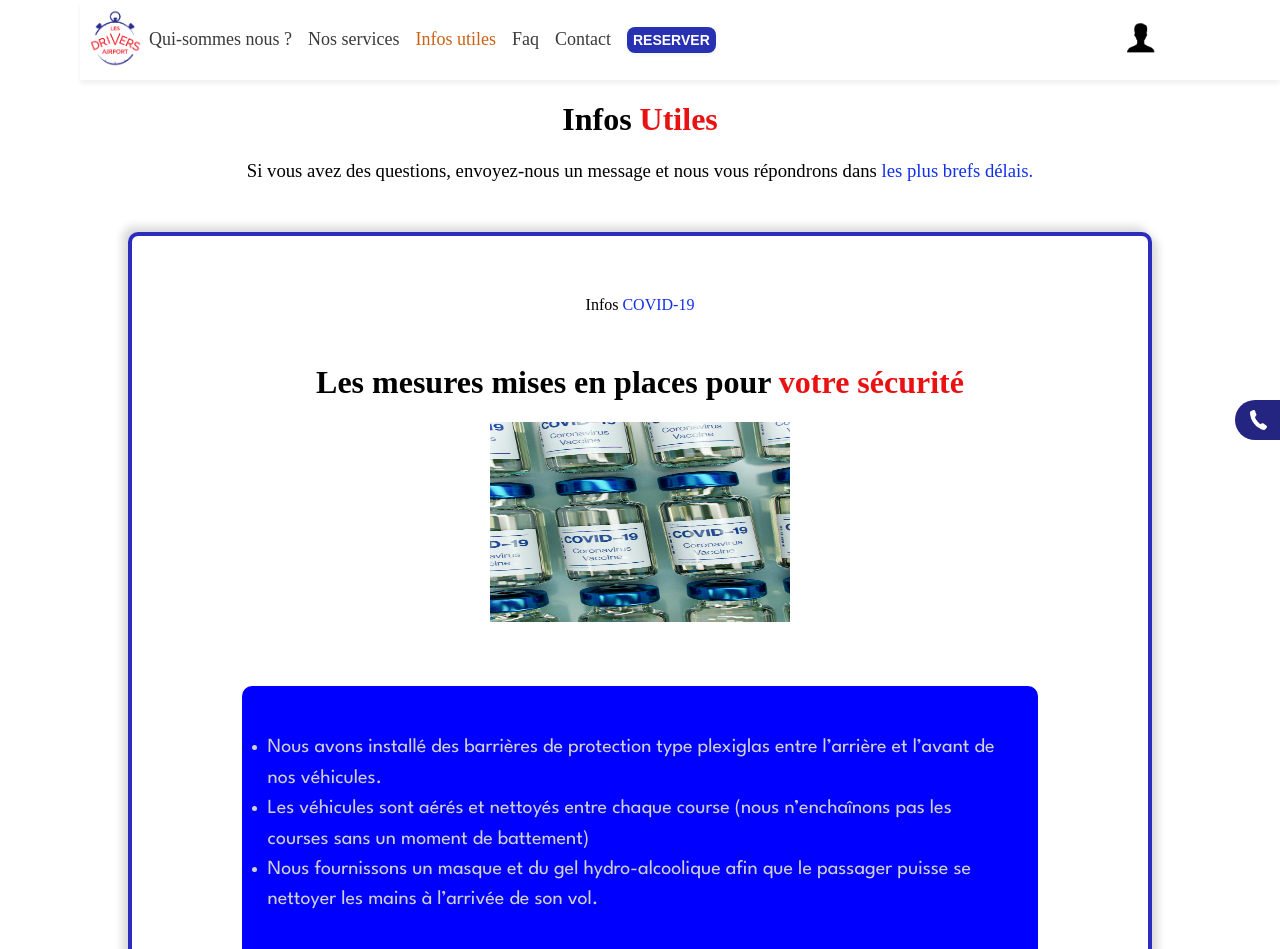
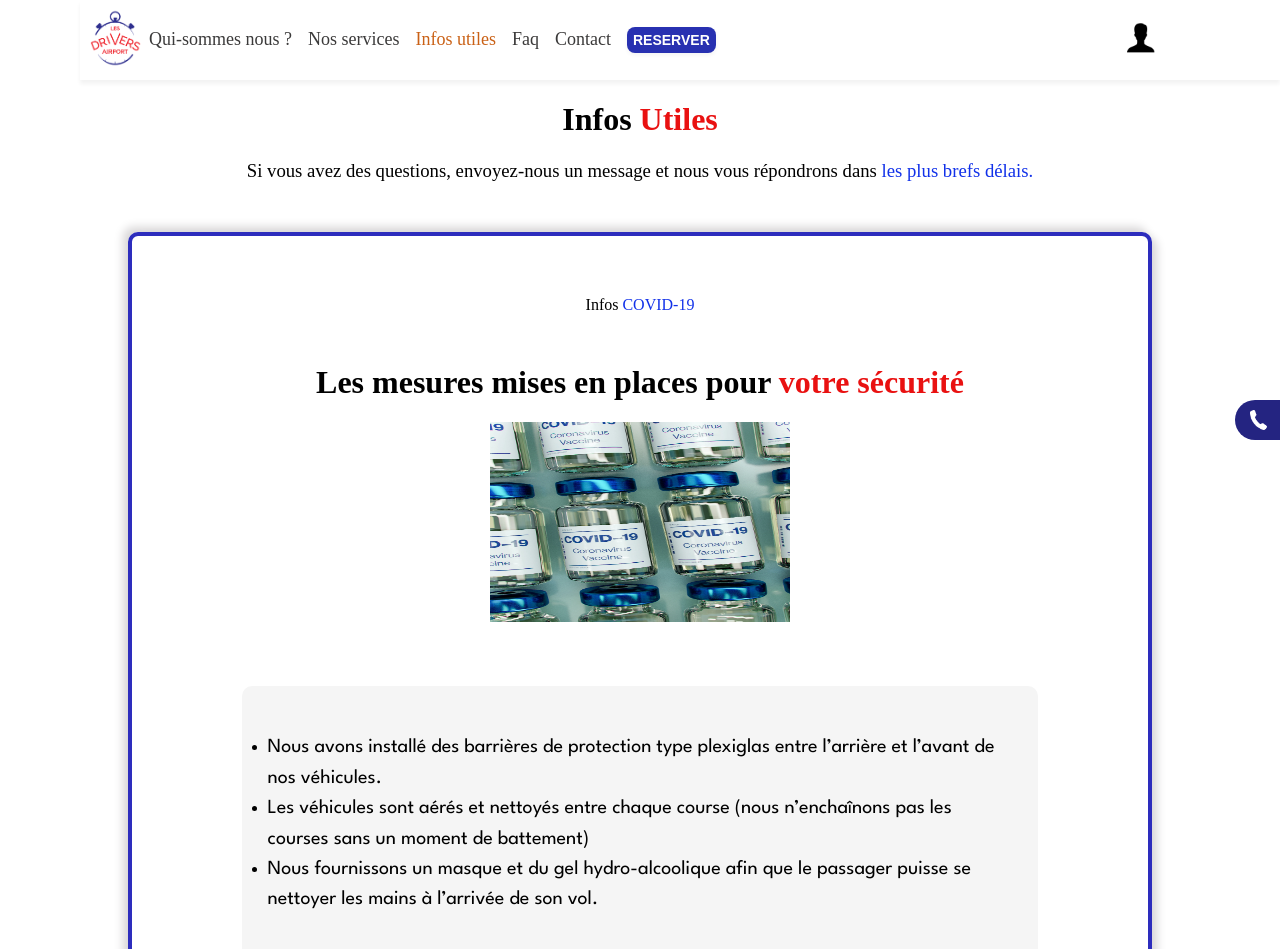
Before and after one commit to NycoChavanoud/lesdrivers, a Next.js app: page /infos_utiles in a window 1280 px wide. Shown: the top 949 px of the page. Built offline with nearby package versions, Linux system fonts and the light colour scheme; no server answers; a web font is replaced by a local one.

Commit message:
infos utiles PR validate 2

```diff
--- a/styles/infosUtiles.module.css
+++ b/styles/infosUtiles.module.css
@@ -68,8 +68,8 @@
 }
 .covidText1 {
   padding: 10px;
-  color: rgb(209, 209, 209);
-  background-color: blue;
+
+  background-color: whitesmoke;
   font-size: 20px;
   line-height: 1.9rem;
   border-radius: 10px;
```
